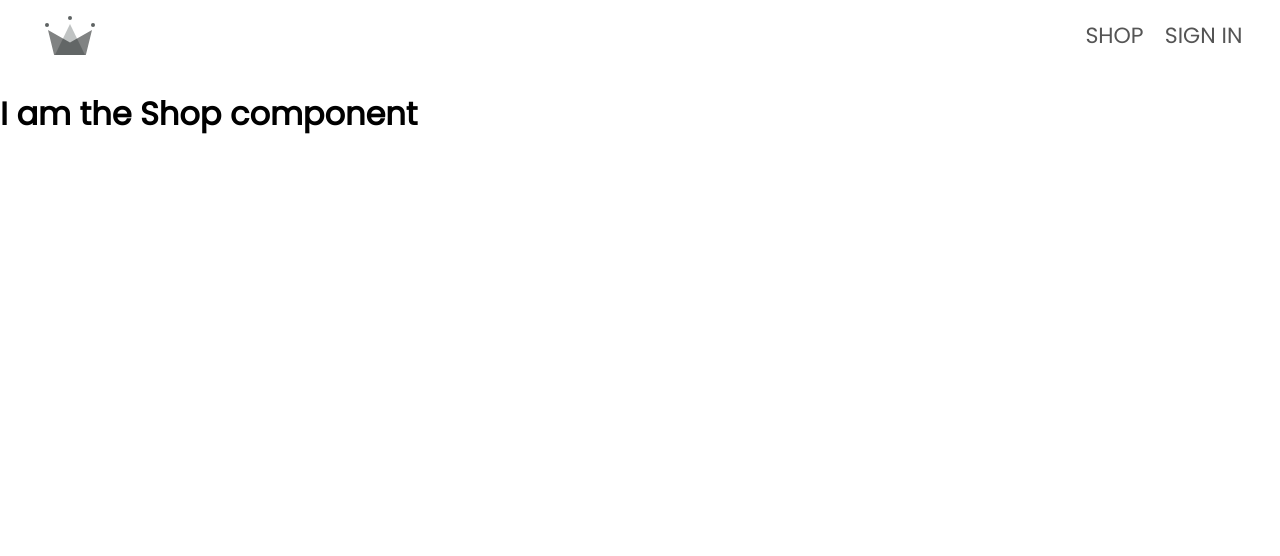
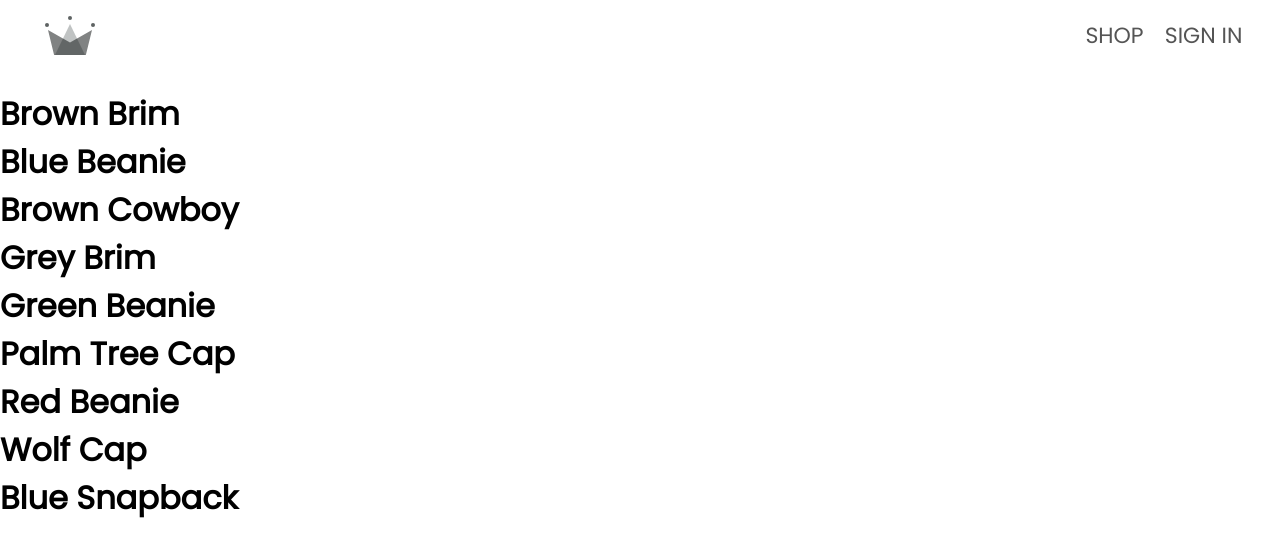
Before and after one commit to isabella-projects/ecommerce-clothing, a React (Vite) app: page /shop in a window 1280 px wide. Shown: the top 556 px of the page. Built offline with nearby package versions, Linux system fonts and the light colour scheme; no server answers.

Commit message:
Added product context - preparation for storing in firestore db

```diff
--- a/src/App.jsx
+++ b/src/App.jsx
@@ -4,10 +4,7 @@
 
 import Home from './routes/home/home.component';
 import Authentication from './routes/authentication/authentication.component';
-
-const Shop = () => {
-    return <h1>I am the Shop component</h1>;
-};
+import Shop from './routes/shop/shop.component';
 
 const App = () => {
     return (
--- /dev/null
+++ b/src/contexts/products.context.jsx
@@ -0,0 +1,14 @@
+import { createContext, useState } from 'react';
+
+import PRODUCTS from '../shop-data.json';
+
+export const ProductsContext = createContext({
+    products: [],
+});
+
+export const ProductsProvider = ({ children }) => {
+    const [products, setProducts] = useState(PRODUCTS);
+    const value = { products };
+
+    return <ProductsContext.Provider value={value}>{children}</ProductsContext.Provider>;
+};
--- a/src/main.jsx
+++ b/src/main.jsx
@@ -5,6 +5,7 @@
 import { BrowserRouter } from 'react-router-dom';
 
 import { UserProvider } from './contexts/user.context.jsx';
+import { ProductsProvider } from './contexts/products.context.jsx';
 
 import './index.scss';
 
@@ -12,7 +13,9 @@
     <React.StrictMode>
         <BrowserRouter>
             <UserProvider>
-                <App />
+                <ProductsProvider>
+                    <App />
+                </ProductsProvider>
             </UserProvider>
         </BrowserRouter>
     </React.StrictMode>
--- /dev/null
+++ b/src/routes/shop/shop.component.jsx
@@ -0,0 +1,19 @@
+import { useContext } from 'react';
+
+import { ProductsContext } from '../../contexts/products.context';
+
+const Shop = () => {
+    const { products } = useContext(ProductsContext);
+
+    return (
+        <div>
+            {products.map(({ id, name }) => (
+                <div key={id}>
+                    <h1>{name}</h1>
+                </div>
+            ))}
+        </div>
+    );
+};
+
+export default Shop;
--- /dev/null
+++ b/src/shop-data.json
@@ -0,0 +1,56 @@
+[
+    {
+        "id": 1,
+        "name": "Brown Brim",
+        "imageUrl": "https://i.ibb.co/ZYW3VTp/brown-brim.png",
+        "price": 25
+    },
+    {
+        "id": 2,
+        "name": "Blue Beanie",
+        "imageUrl": "https://i.ibb.co/ypkgK0X/blue-beanie.png",
+        "price": 18
+    },
+    {
+        "id": 3,
+        "name": "Brown Cowboy",
+        "imageUrl": "https://i.ibb.co/QdJwgmp/brown-cowboy.png",
+        "price": 35
+    },
+    {
+        "id": 4,
+        "name": "Grey Brim",
+        "imageUrl": "https://i.ibb.co/RjBLWxB/grey-brim.png",
+        "price": 25
+    },
+    {
+        "id": 5,
+        "name": "Green Beanie",
+        "imageUrl": "https://i.ibb.co/YTjW3vF/green-beanie.png",
+        "price": 18
+    },
+    {
+        "id": 6,
+        "name": "Palm Tree Cap",
+        "imageUrl": "https://i.ibb.co/rKBDvJX/palm-tree-cap.png",
+        "price": 14
+    },
+    {
+        "id": 7,
+        "name": "Red Beanie",
+        "imageUrl": "https://i.ibb.co/bLB646Z/red-beanie.png",
+        "price": 18
+    },
+    {
+        "id": 8,
+        "name": "Wolf Cap",
+        "imageUrl": "https://i.ibb.co/1f2nWMM/wolf-cap.png",
+        "price": 14
+    },
+    {
+        "id": 9,
+        "name": "Blue Snapback",
+        "imageUrl": "https://i.ibb.co/X2VJP2W/blue-snapback.png",
+        "price": 16
+    }
+]
```
